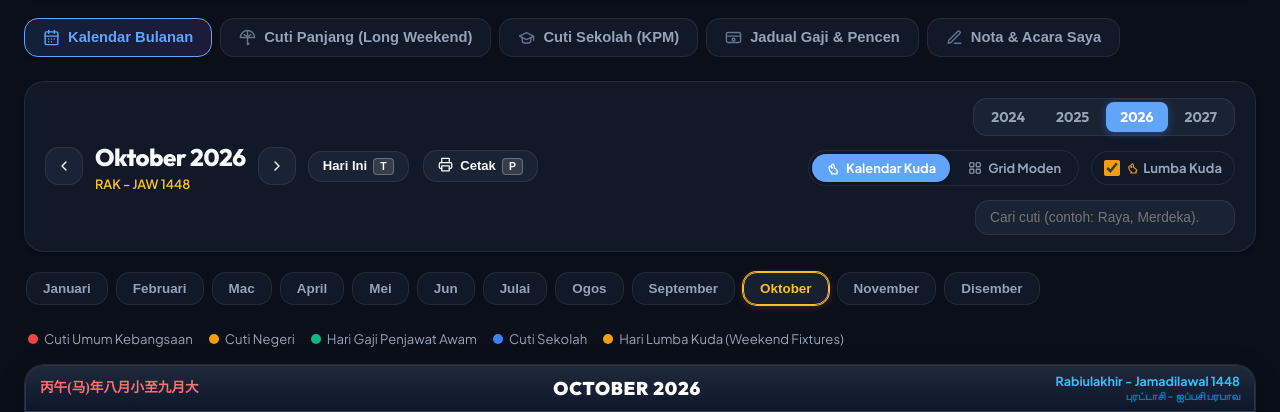
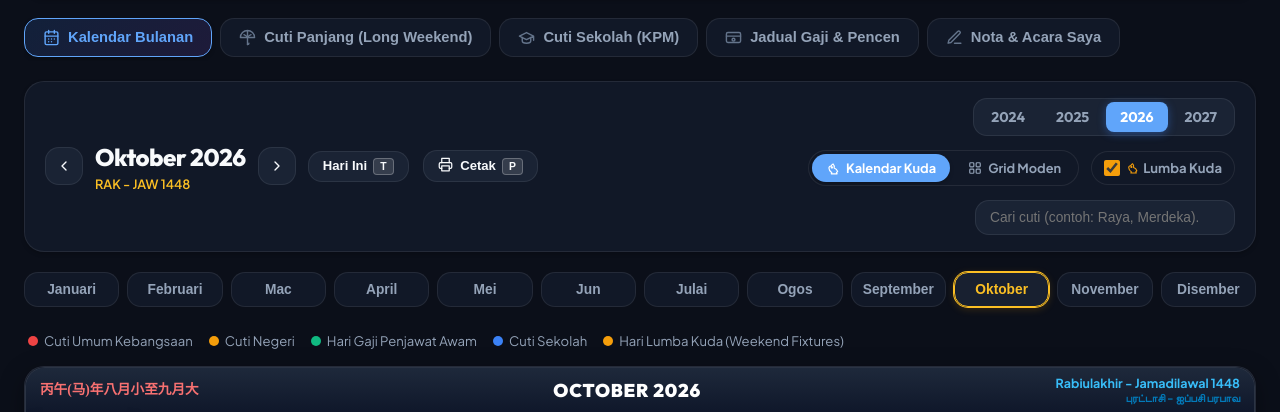
Before and after one commit to keristmuath1-bit/Malaysia_Kalendar, a website built with Vite: page index.html in a window 1280 px wide. Shown: the part 109-521 px from the top of the page. Built offline with nearby package versions, Linux system fonts and the light colour scheme.

Commit message:
fix(ui): selaraskan 12 pil butang bulan penuhi lebar penuh kalendar untuk paparan laptop dan pc

```diff
--- a/src/main.js
+++ b/src/main.js
@@ -527,7 +527,7 @@ function renderCalendar() {
   document.querySelectorAll('.month-pill').forEach((pill, idx) => {
     const isActive = (idx + 1 === state.month);
     pill.classList.toggle('active', isActive);
-    if (isActive) {
+    if (isActive && window.innerWidth < 900) {
       pill.scrollIntoView({ behavior: 'smooth', inline: 'center', block: 'nearest' });
     }
   });
--- a/src/style.css
+++ b/src/style.css
@@ -1939,6 +1939,30 @@ body {
    ========================================================================== */
 
 @media (min-width: 900px) {
+  /* Quick Month Jump Bar Alignment (Full Width 12-Column Grid matching calendar) */
+  .month-pills {
+    display: grid;
+    grid-template-columns: repeat(12, minmax(0, 1fr));
+    gap: 6px;
+    width: 100%;
+    overflow-x: visible;
+    padding: 4px 0 8px;
+    scroll-snap-type: none;
+  }
+
+  .month-pill {
+    flex: unset;
+    width: 100%;
+    min-width: 0;
+    white-space: nowrap;
+    overflow: hidden;
+    text-overflow: ellipsis;
+    padding: 8px 2px;
+    text-align: center;
+    font-size: 0.80rem;
+    box-sizing: border-box;
+  }
+
   .zodiac-section {
     margin-top: 12px;
     padding: 8px 12px 10px;
@@ -2029,6 +2053,15 @@ body {
 
 /* Widescreen Desktop / PC Optimization (>= 1200px) */
 @media (min-width: 1200px) {
+  .month-pills {
+    gap: 8px;
+  }
+
+  .month-pill {
+    padding: 9px 4px;
+    font-size: 0.86rem;
+  }
+
   .zodiac-section {
     padding: 10px 14px 12px;
   }
```
